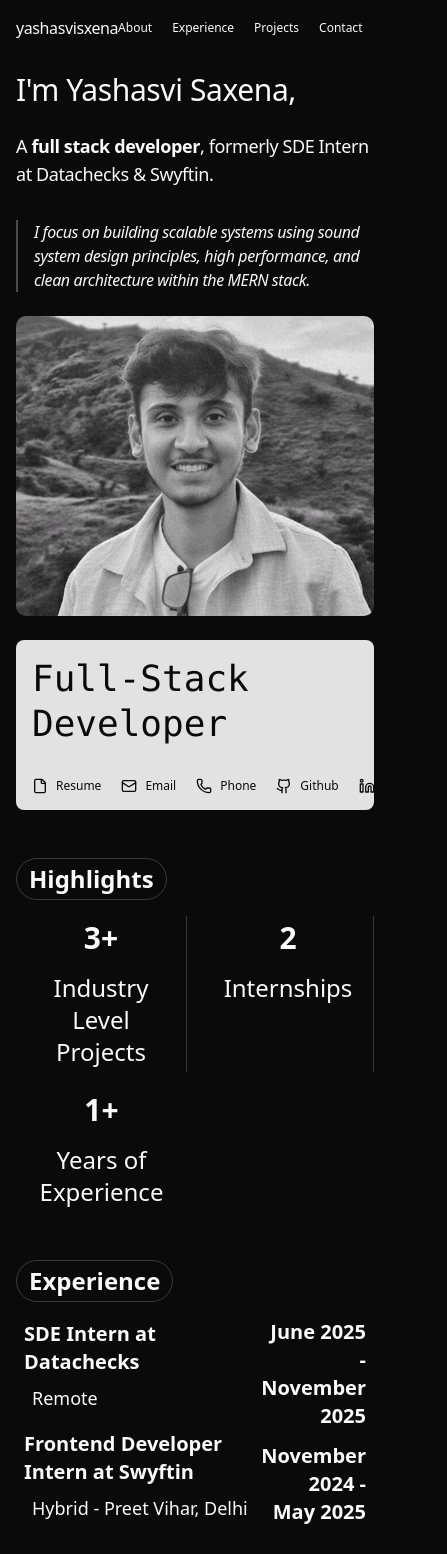
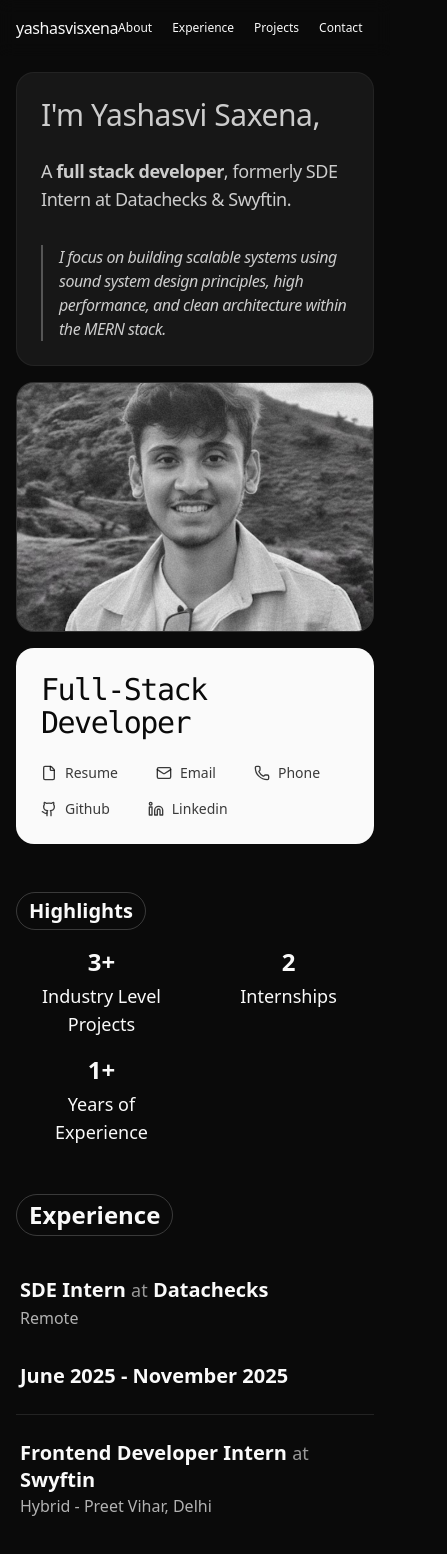
Before and after one commit to yashasvisxena/Portfolio, a React (Vite) app: page / in a window 390 px wide. Shown: the top 1554 px of the page, 447 px wide, since content can reach past the window. Built offline with nearby package versions, Linux system fonts and the light colour scheme.

Commit message:
fix : responsiveness

```diff
--- a/src/components/ExperienceCard.tsx
+++ b/src/components/ExperienceCard.tsx
@@ -8,26 +8,38 @@ export const ExperienceCard = ({
   description,
 }: (typeof ExperienceConfig)[0]) => {
   return (
-    <div className="flex items-center justify-between px-2 w-full">
-      <div className="flex flex-col gap-2">
-        <p className="text-xl md:text-2xl font-semibold">
-          {title} at {company}
-        </p>
-        <p className="text-lg md:text-xl font-normal px-2">{location}</p>
-        <div className="w-full">
-          {description.map((desc, index) => (
-            <p
-              key={index}
-              className="text-sm md:text-base font-normal text-foreground/60 px-2 mb-2"
-            >
-              {desc}
-            </p>
-          ))}
+    <div className="flex flex-col md:flex-row md:items-start justify-between w-full py-6 gap-4 border-b border-foreground/10 last:border-0 px-1">
+      <div className="flex flex-col gap-2 flex-1">
+        <div className="flex flex-col gap-0.5">
+          <h3 className="text-xl md:text-2xl font-bold leading-tight">
+            {title}{" "}
+            <span className="font-normal text-foreground/60 text-lg md:text-xl">
+              at
+            </span>{" "}
+            {company}
+          </h3>
+          <p className="text-base md:text-lg font-medium text-foreground/70">
+            {location}
+          </p>
+        </div>
+
+        <div className="flex flex-col gap-2 mt-2">
+          {description.map(
+            (desc, index) =>
+              desc && (
+                <div key={index} className="flex gap-2">
+                  <span className="mt-2 h-1.5 w-1.5 rounded-full bg-foreground/30 shrink-0" />
+                  <p className="text-sm md:text-base font-normal text-foreground/60 leading-relaxed">
+                    {desc}
+                  </p>
+                </div>
+              )
+          )}
         </div>
       </div>
-      <span className="w-1/3 text-end text-xl md:text-2xl font-semibold">
-        {duration}
-      </span>
+      <div className="md:text-right shrink-0">
+        <span className="text-xl md:text-2xl font-semibold">{duration}</span>
+      </div>
     </div>
   );
 };
--- a/src/sections/About.tsx
+++ b/src/sections/About.tsx
@@ -23,31 +23,33 @@ export default function About() {
 
   return (
     <section id="about" className="flex items-center">
-      <div className="grid grid-cols-1 md:grid-cols-3 md:grid-rows-2 gap-6 w-full">
-        <div className="md:col-span-2 md:row-span-1">
+      <div className="grid grid-cols-1 md:grid-cols-3 md:grid-rows-2 gap-4 md:gap-6 w-full">
+        <div className="md:col-span-2 md:row-span-1 p-6 rounded-2xl bg-card border border-border/50 flex items-center">
+          <span className="text-lg md:text-2xl font-medium leading-relaxed text-foreground/80">
             {HomeConfig.description}
+          </span>
         </div>
 
-        <div className="md:col-span-1 md:row-span-2 rounded-lg overflow-hidden bg-background h-[300px] md:h-full">
+        <div className="md:col-span-1 md:row-span-2 rounded-2xl overflow-hidden bg-muted h-[250px] sm:h-[350px] md:h-full border border-border/50">
           <img
             src={HomeConfig.image}
-            alt=""
+            alt="Profile"
             className="h-full w-full object-cover"
           />
         </div>
 
         <div
           className={cn(
-            "md:col-span-2 md:row-span-1 flex flex-col md:flex-row items-baseline md:items-center justify-between gap-8 md:gap-4 text-left p-4 rounded-md ",
+            "md:col-span-2 md:row-span-1 flex flex-col md:flex-row items-stretch md:items-center justify-between gap-6 md:gap-4 p-6 rounded-2xl border border-border/50",
             HomeConfig.cardBgChange
-              ? "bg-foreground/90 text-background"
-              : "bg-background text-foreground"
+              ? "bg-foreground text-background"
+              : "bg-card text-foreground"
           )}
         >
-          <h2 className="flex-1 text-4xl sm:text-5xl md:text-7xl font-mono font-thin whitespace-pre-line leading-tight">
+          <h2 className="flex-1 text-3xl sm:text-5xl md:text-7xl font-mono tracking-tighter leading-[1.1] md:leading-tight">
             {HomeConfig.role}
           </h2>
-          <div className="flex md:flex-col items-start h-full gap-1 justify-around">
+          <div className="flex flex-wrap md:flex-col items-start gap-4 md:gap-2 md:pl-6 md:border-l md:border-current/20">
             {Object.entries(ContactConfig).map(([key, value]) => {
               const href =
                 value.type === "mailto"
@@ -66,35 +68,28 @@ export default function About() {
                   target={value.type === "open" ? "_blank" : undefined}
                   rel="noopener noreferrer"
                   className={cn(
-                    "group relative flex items-center gap-0.5 text-xs md:text-sm font-medium transition-colors w-fit",
+                    "group relative flex items-center gap-2 text-sm md:text-base font-medium transition-colors w-fit",
                     HomeConfig.cardBgChange
-                      ? "text-background hover:text-background/80"
-                      : "text-foreground hover:text-foreground/80"
+                      ? "text-background/80 hover:text-background"
+                      : "text-foreground/70 hover:text-foreground"
                   )}
                 >
                   <div className="flex items-center gap-2">
+                    <span className="shrink-0">
                       {isCopied ? (
                         <Check className="h-4 w-4 text-green-500" />
                       ) : (
                         value.icon
                       )}
-                    <span className="capitalize">
+                    </span>
+                    <span className="capitalize whitespace-nowrap">
                       {isCopied ? "Copied!" : key}
                     </span>
                   </div>
 
                   {!isCopied && (
-                    <ArrowUpRight className="h-3.5 w-3.5 opacity-0 transition-all duration-300 group-hover:translate-x-0.5 group-hover:-translate-y-0.5 group-hover:opacity-100" />
+                    <ArrowUpRight className="h-3.5 w-3.5 opacity-0 -translate-x-1 translate-y-1 transition-all duration-300 group-hover:translate-x-0 group-hover:translate-y-0 group-hover:opacity-100" />
                   )}
-
-                  <span
-                    className={cn(
-                      "absolute -bottom-1 left-0 h-px w-0  transition-all duration-300 group-hover:w-full",
-                      HomeConfig.cardBgChange
-                        ? "bg-background/50"
-                        : "bg-foreground/50"
-                    )}
-                  />
                 </a>
               );
             })}
--- a/src/sections/Highlights.tsx
+++ b/src/sections/Highlights.tsx
@@ -1,25 +1,27 @@
 import { HighlightsConfig } from "@/config/config";
+import { cn } from "@/lib/utils";
 
 export const Highlights = () => {
   return (
     <section className="flex items-center">
       <div className="w-full flex flex-col items-start gap-4">
-        <p className="text-2xl border border-foreground/20 rounded-full font-semibold text-start px-3 py-1">
+        <p className="text-xl md:text-2xl border border-foreground/20 rounded-full font-semibold text-start px-3 py-1">
           Highlights
         </p>
         <div className="grid grid-cols-2 md:grid-flow-col md:auto-cols-fr gap-4 w-full">
           {HighlightsConfig.map((highlight, index) => (
             <div
               key={index}
-              className={`flex flex-col items-center gap-2 ${
+              className={cn(
+                "flex flex-col items-center gap-1 md:gap-2",
                 index !== HighlightsConfig.length - 1 &&
-                "border-r border-foreground/20"
-              }`}
+                  "md:border-r md:border-foreground/20"
+              )}
             >
-              <p className="text-3xl font-semibold text-center px-3 py-1">
+              <p className="text-2xl md:text-3xl font-semibold text-center px-2">
                 {highlight.title}
               </p>
-              <p className="text-center text-2xl px-3 py-1">
+              <p className="text-center text-lg md:text-2xl px-2">
                 {highlight.description}
               </p>
             </div>
```
Lines whose indentation alone changed are shown as unchanged.
